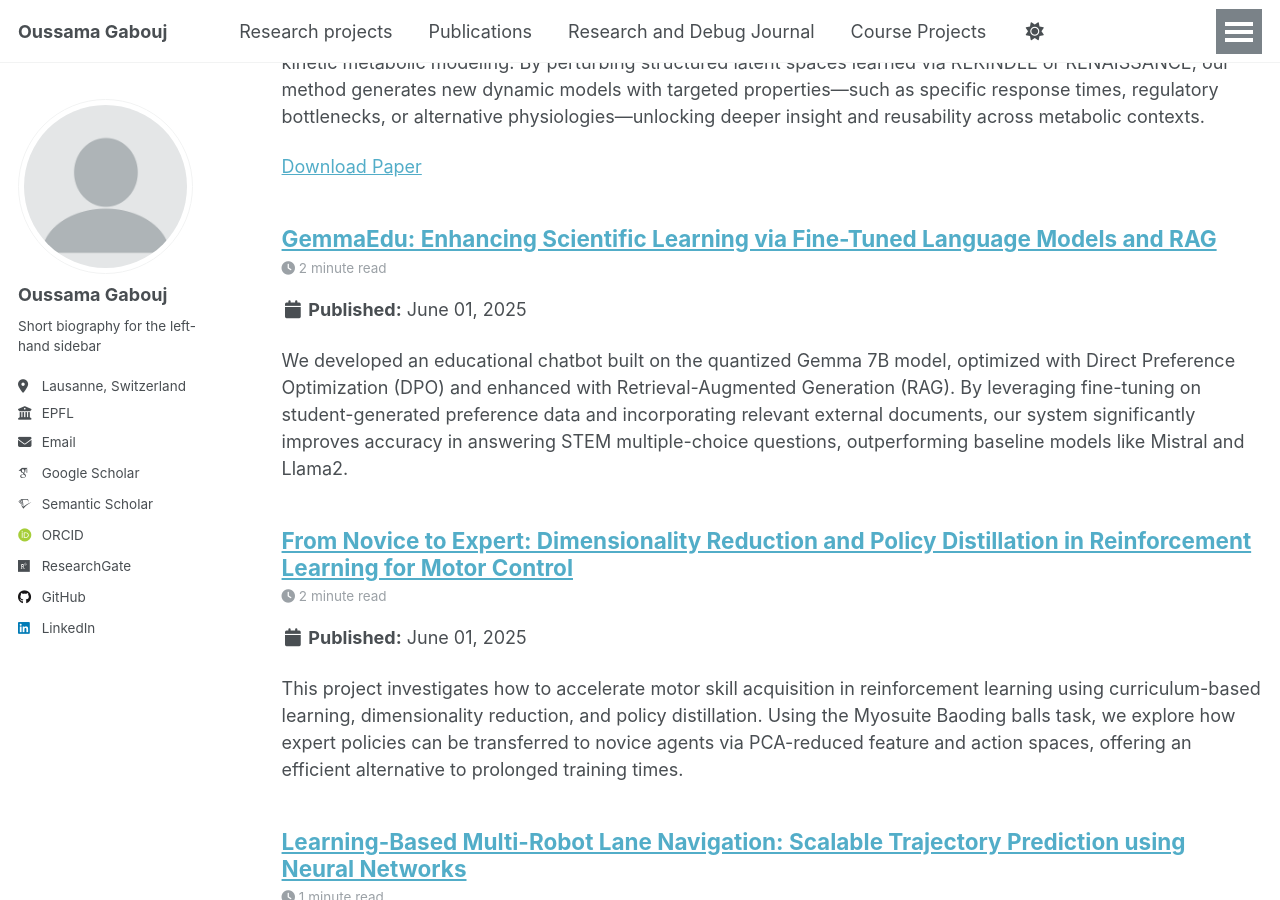
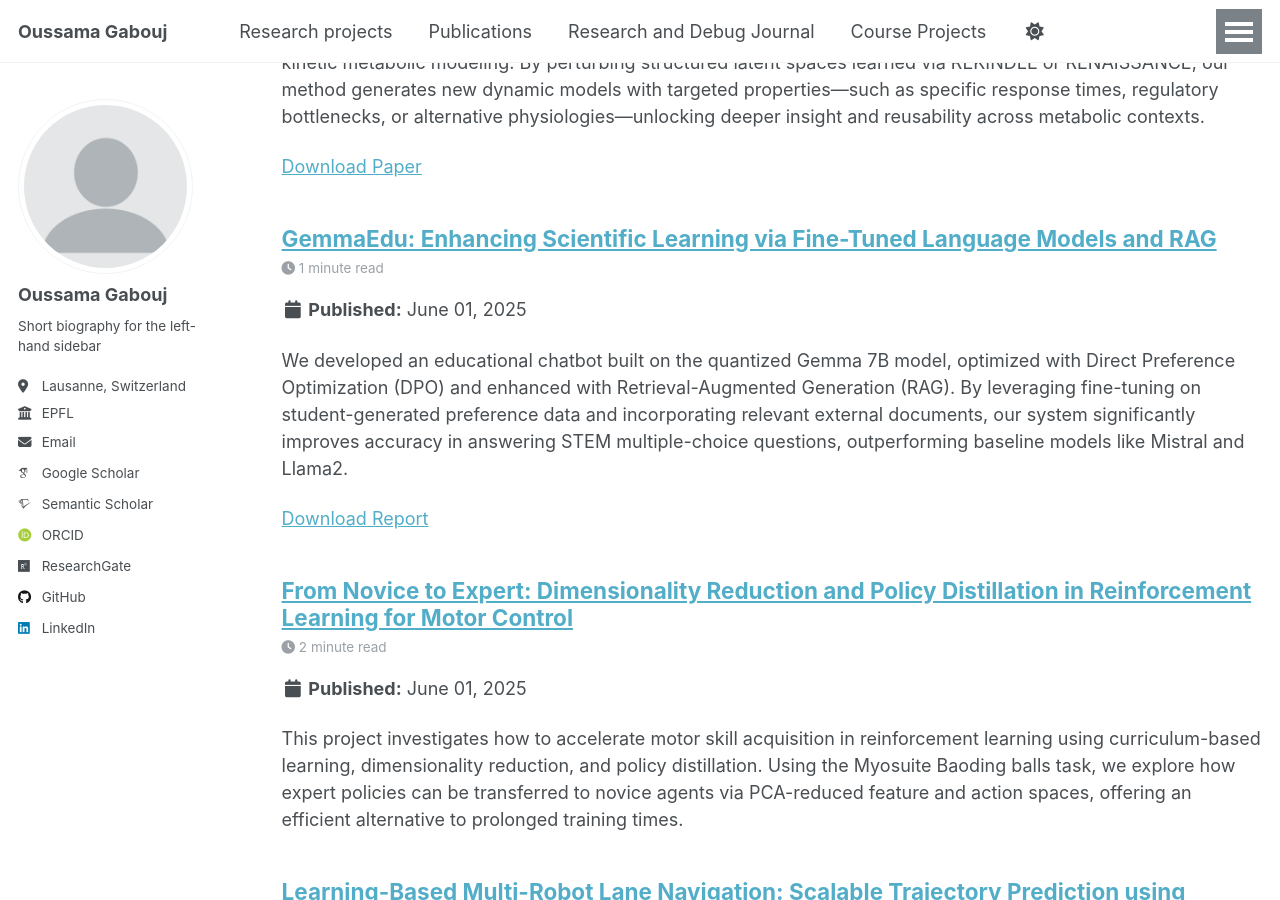
Before and after one commit to Ousso11/Ousso11.github.io, a Jekyll site: the page built from _pages/research_projects.html, in a window 1280 px wide and 900 px high, scrolled down 955 px. Built offline with Jekyll 4.4.1, drawn with Linux system fonts in a browser that asks for light colours; some web fonts are replaced.

```diff
--- a/_includes/archive-single.html
+++ b/_includes/archive-single.html
@@ -76,6 +76,9 @@
       <p><a href="{{ post.slidesurl }}">Download Slides</a></p>
     {% elsif post.bibtexurl %}
       <p><a href="{{ post.bibtexurl }}">Download Bibtex</a></p>
+    {% elsif post.reporturl %}
+      <p><a href="{{ post.reporturl }}">Download Report</a></p>
+
     {% endif %}
 
   </article>
```
Also changed, not shown: _research_projects/4_mnlp.md (+1 -1 lines).
